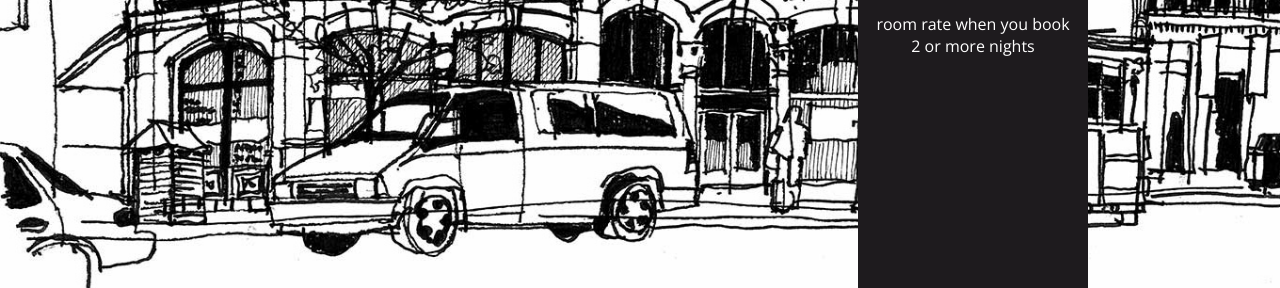
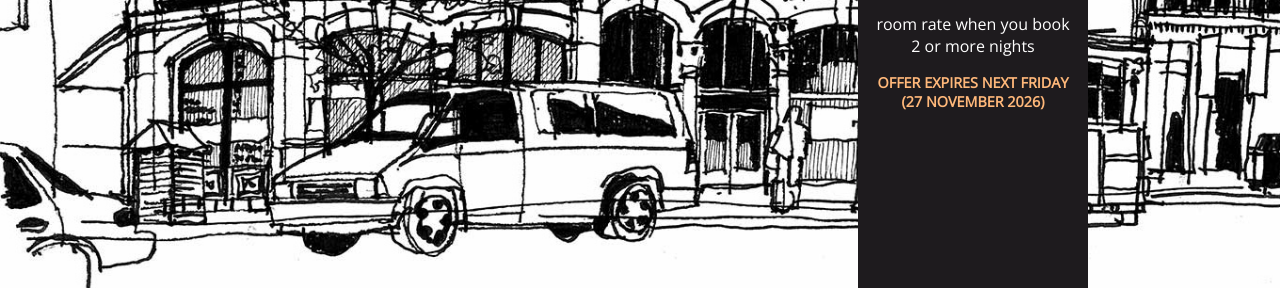
Before and after one commit to Ovii2/Viko, a plain HTML site: page 01.web/01.mini-tasks/09_mini_uzduotis/02.pasiulymo-galiojimas/object.html in a window 1280 px wide. Shown: the part 512-800 px from the top of the page. Drawn offline with nearby package versions, Linux system fonts and the light colour scheme.

Commit message:
update task 9

```diff
--- a/01.web/01.mini-tasks/09_mini_uzduotis/02.pasiulymo-galiojimas/object.css
+++ b/01.web/01.mini-tasks/09_mini_uzduotis/02.pasiulymo-galiojimas/object.css
@@ -85,5 +85,6 @@ p + h2 {
 #offerEnds {
   text-transform: uppercase;
   color: #ffb87a;
-  font-size: 75%;
+  font-size: 0.9rem;
+  font-weight: bold;
 }
--- a/01.web/01.mini-tasks/09_mini_uzduotis/02.pasiulymo-galiojimas/object.js
+++ b/01.web/01.mini-tasks/09_mini_uzduotis/02.pasiulymo-galiojimas/object.js
@@ -26,10 +26,28 @@ const hotelsEl = document.querySelector(".hotels");
 
 hotelsEl.innerHTML = hotelsHtml;
 
-const calculateOfferExpiration = () => {
-  const date = new Date();
-  const year = date.getFullYear;
-  console.log(year);
+const DAYS_UNTIL_EXPIRY = 7;
+
+const getExpiryDate = () => {
+  const today = new Date();
+  const expiryDate = new Date(today);
+  expiryDate.setDate(today.getDate() + DAYS_UNTIL_EXPIRY);
+  return expiryDate;
 };
 
-calculateOfferExpiration();
+const formatExpiryMessage = (date) => {
+  const dayName = date.toLocaleDateString("en-GB", { weekday: "long" });
+  const fullDate = date.toLocaleDateString("en-GB", {
+    day: "numeric",
+    month: "long",
+    year: "numeric",
+  });
+
+  return `Offer expires next ${dayName} (${fullDate})`;
+};
+
+const expiryMsg = formatExpiryMessage(getExpiryDate());
+const offerEndsEl = document.getElementById("offerEnds");
+
+offerEndsEl.textContent = expiryMsg;
+document.title += ` ${expiryMsg}`;
```
